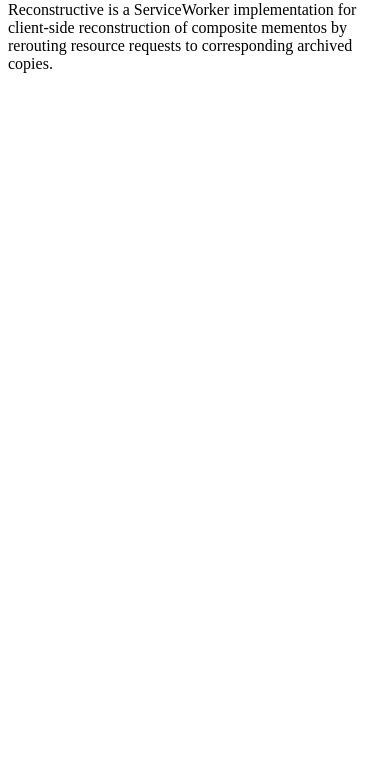
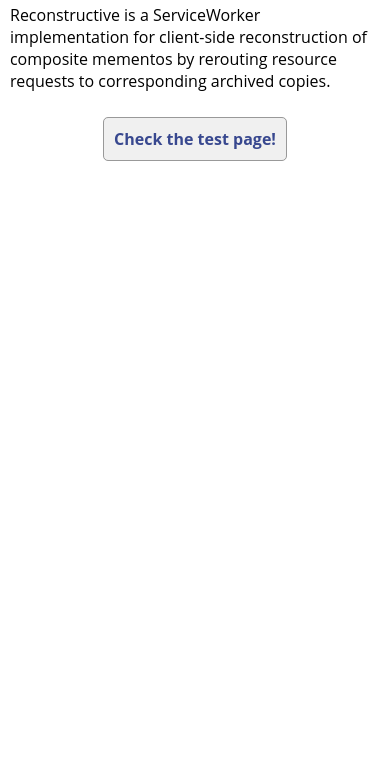
Before and after one commit to oduwsdl/Reconstructive, a plain HTML site: page index.html in a window 390 px wide. Shown: the part 79-844 px from the top of the page. Drawn offline with Linux system fonts and the light colour scheme.

Commit message:
Added simple test page

```diff
--- a/index.html
+++ b/index.html
@@ -18,9 +18,57 @@
         console.log('ServiceWorkers are not supported');
       }
     </script>
+    <style type="text/css">
+      body {
+        background-color: #f0f0f0;
+        margin: 0;
+        padding: 0;
+        font-family: "Open Sans", "Helvetica Neue", Helvetica, Arial, sans-serif;
+      }
+      section {
+        max-width: 600px;
+        margin: 40px auto;
+        padding: 20px 40px;
+        background-color: #fff;
+        border-radius: 10px;
+        display: block;
+      }
+      a:link.btn, a:visited.btn {
+        color: #38488f;
+        text-decoration: none;
+        font-weight: bold;
+        padding: 10px;
+        border: 1px solid #999;
+        background: #f0f0f0;
+        border-radius: 5px;
+      }
+      p.test {
+        text-align: right;
+        padding-top: 20px;
+      }
+      @media (max-width: 700px) {
+        body {
+          background-color: #fff;
+        }
+        p.test {
+          text-align: center;
+        }
+        section {
+          width: auto;
+          margin: 0 auto;
+          border-radius: 0;
+          padding: 10px;
+        }
+      }
+    </style>
   </head>
   <body>
-    <h1>Reconstructive</h1>
-    <p>Reconstructive is a ServiceWorker implementation for client-side reconstruction of composite mementos by rerouting resource requests to corresponding archived copies.</p>
+    <section>
+      <h1>Reconstructive</h1>
+
+      <p>Reconstructive is a ServiceWorker implementation for client-side reconstruction of composite mementos by rerouting resource requests to corresponding archived copies.</p>
+
+      <p class="test"><a class="btn" href="archived/20171217181910/http://example.com">Check the test page!</a></p>
+    </section>
   </body>
 </html>
```
Also changed, not shown: archived/20171217181910/http:/example.com/index.html (added, +50 -0 lines).
